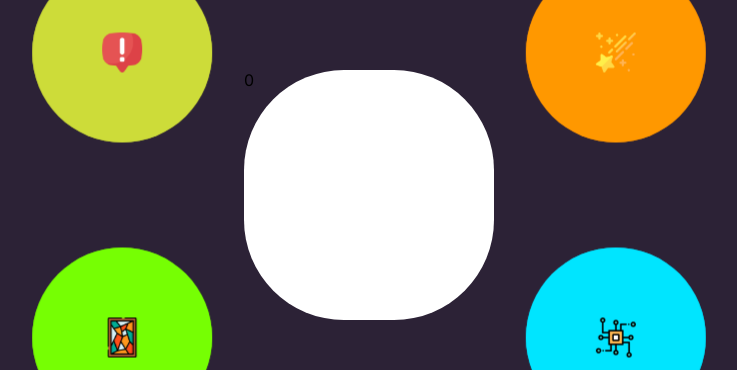
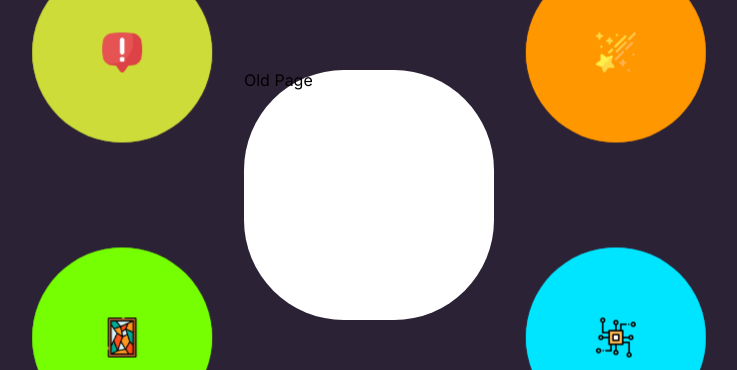
Before and after one commit to BadangGit/PPT-Project, a Vue app in the folder normal/: page / in a window 1280 px wide. Shown: the part 205-575 px from the top of the page, without its empty margins (271-1008 px from the left). Built offline with nearby package versions, Linux system fonts and the light colour scheme.

Commit message:
change props coin number to coin item all

```diff
--- a/normal/src/components/cards/projectCoinMenu.vue
+++ b/normal/src/components/cards/projectCoinMenu.vue
@@ -33,7 +33,10 @@ function changeSelectCoinNum(selected: number) {
       :projectItem="item"
       @click="changeSelectCoinNum(item.num)"
     ></projectCoin>
-    <selectedMenu :key="rerender" :selected="selectedItemNum"></selectedMenu>
+    <selectedMenu
+      :key="rerender"
+      :selectedItem="coinItems[selectedItemNum]"
+    ></selectedMenu>
   </div>
 </template>
 
--- a/normal/src/components/cards/selectedMenu.vue
+++ b/normal/src/components/cards/selectedMenu.vue
@@ -1,14 +1,18 @@
 <script setup lang="ts">
+import { PropType } from "vue";
+
+import { projectCardContentsType } from "@/assets/data/types/projectCard";
+
 const props = defineProps({
-  selected: {
-    type: Number,
+  selectedItem: {
+    type: Object as PropType<projectCardContentsType>,
     required: true,
   },
 });
 </script>
 
 <template>
-  <div class="selectedMenu">{{ props.selected }}</div>
+  <div class="selectedMenu">{{ props.selectedItem.title }}</div>
 </template>
 
 <style scoped>
```
